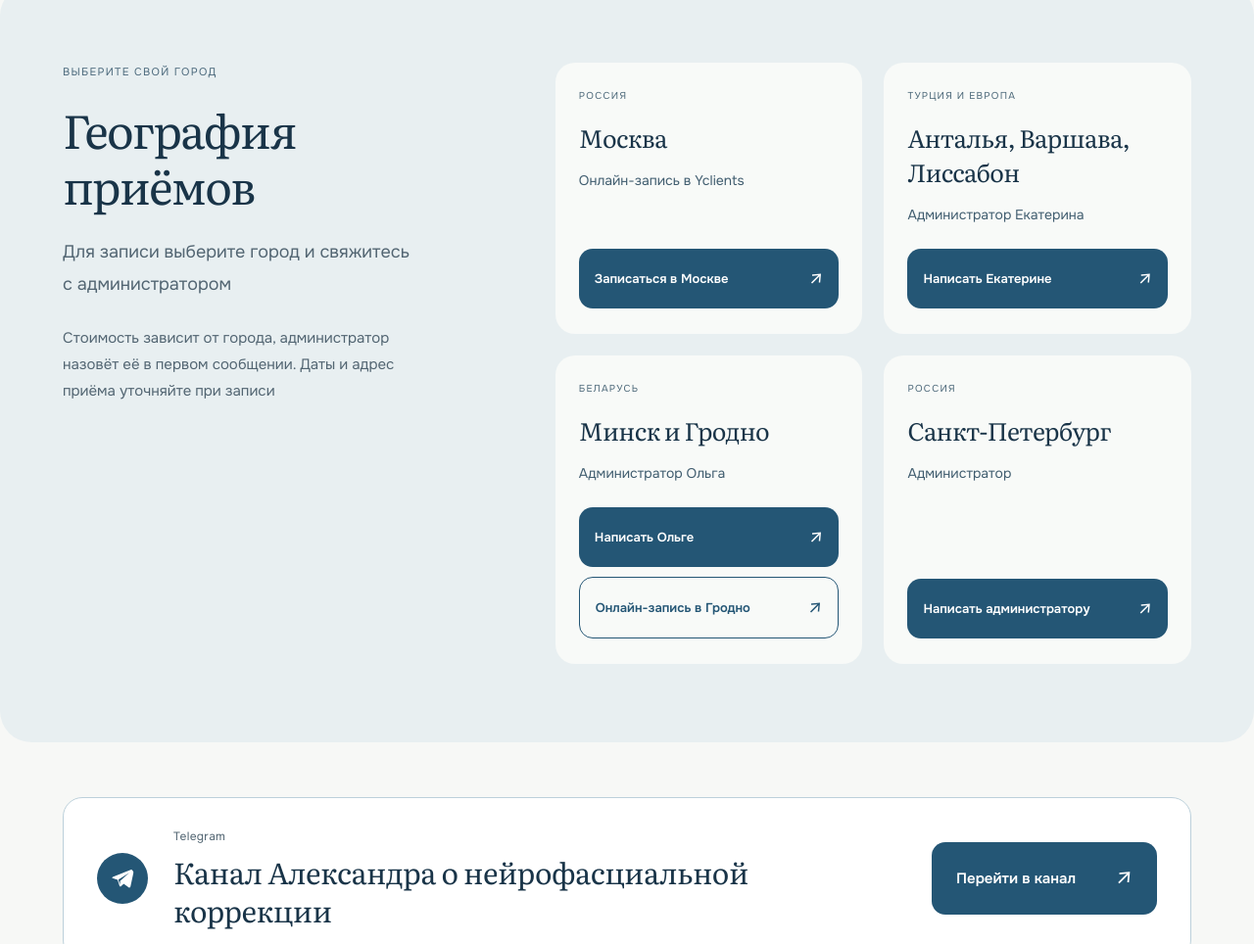
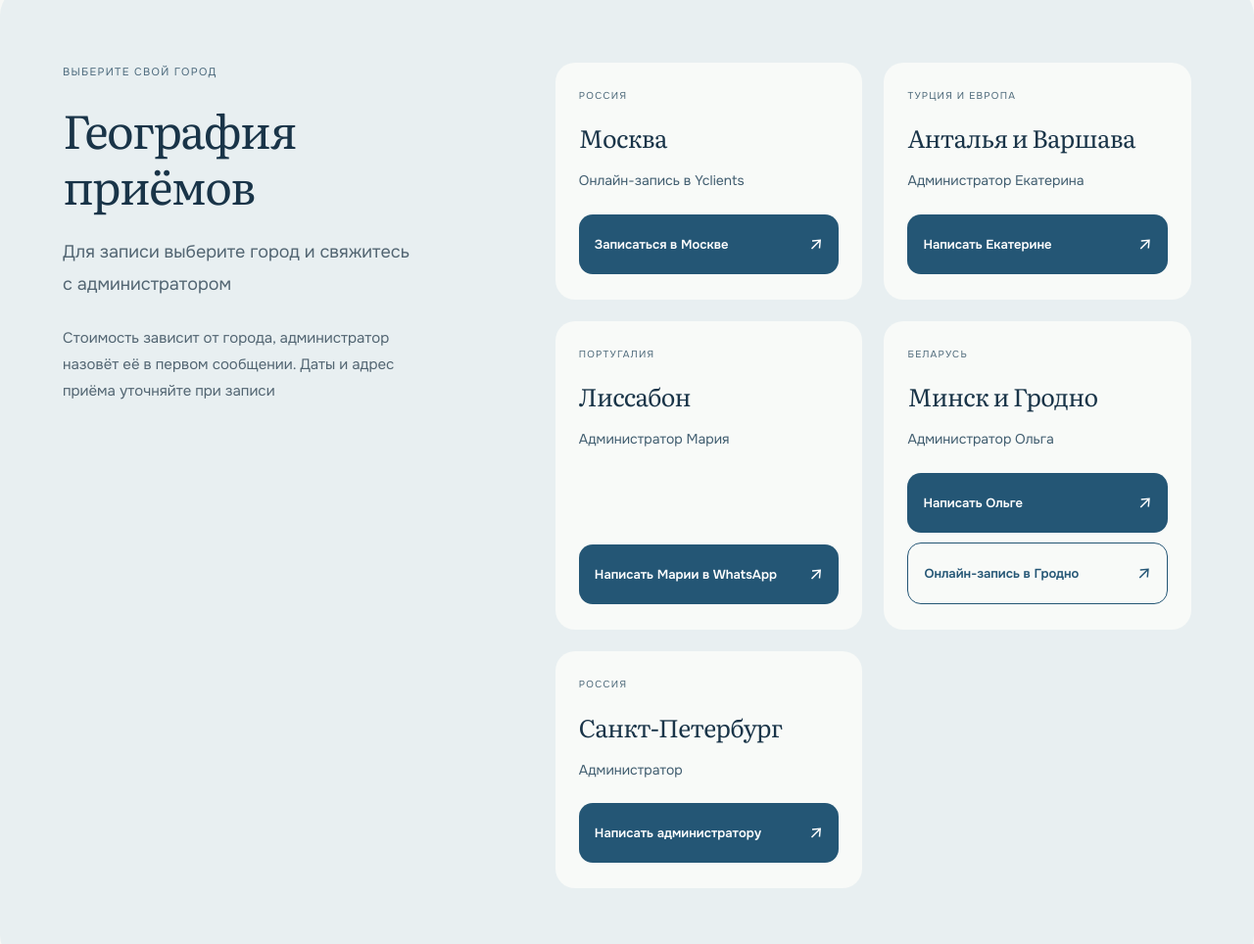
Before and after one commit to Sturza-Lab/nfc-metod-zemtsova-site, a plain HTML site: page index.html in a window 1280 px wide. Shown: the part 7399-8363 px from the top of the page at 98% size. Drawn offline with Linux system fonts and the light colour scheme.

Commit message:
Запись: отдельная карточка Португалии (Лиссабон) с WhatsApp
Co-Authored-By: Claude Sonnet 5.5 <noreply@anthropic.com>

```diff
--- a/index.html
+++ b/index.html
@@ -82,7 +82,8 @@ ym(113838619,'init',{ssr:true,clickmap:true,ecommerce:'dataLayer',referrer:docum
 <div class="booking-intro"><p class="booking-label">ВЫБЕРИТЕ СВОЙ ГОРОД</p><h2 id="booking-heading">География<br> приёмов</h2><p class="booking-lead">Для записи выберите город и свяжитесь с администратором</p><p class="geography-note">Стоимость зависит от города, администратор назовёт её в первом сообщении. Даты и адрес приёма уточняйте при записи</p></div>
 <div class="geography-cards">
 <article class="geo-card"><p class="geo-region">РОССИЯ</p><h3>Москва</h3><p class="geo-contact">Онлайн-запись в Yclients</p><a class="primary" href="https://n2027895.yclients.com">Записаться в Москве <span aria-hidden="true">↗</span></a></article>
-<article class="geo-card"><p class="geo-region">ТУРЦИЯ И ЕВРОПА</p><h3>Анталья, Варшава,<br> Лиссабон</h3><p class="geo-contact">Администратор Екатерина</p><a class="primary" href="https://t.me/romanovawriter">Написать Екатерине <span aria-hidden="true">↗</span></a></article>
+<article class="geo-card"><p class="geo-region">ТУРЦИЯ И ЕВРОПА</p><h3>Анталья и Варшава</h3><p class="geo-contact">Администратор Екатерина</p><a class="primary" href="https://t.me/romanovawriter">Написать Екатерине <span aria-hidden="true">↗</span></a></article>
+<article class="geo-card"><p class="geo-region">ПОРТУГАЛИЯ</p><h3>Лиссабон</h3><p class="geo-contact">Администратор Мария</p><a class="primary" href="https://wa.me/79313540320">Написать Марии в WhatsApp <span aria-hidden="true">↗</span></a></article>
 <article class="geo-card"><p class="geo-region">БЕЛАРУСЬ</p><h3>Минск и Гродно</h3><p class="geo-contact">Администратор Ольга</p><a class="primary" href="https://t.me/Guseva_olga1">Написать Ольге <span aria-hidden="true">↗</span></a><a class="primary primary-ghost" href="https://dikidi.net/1869165" target="_blank" rel="noopener">Онлайн-запись в Гродно <span aria-hidden="true">↗</span></a></article>
 <article class="geo-card"><p class="geo-region">РОССИЯ</p><h3>Санкт-Петербург</h3><p class="geo-contact">Администратор</p><a class="primary" href="https://t.me/Alexandr_Zemtsov">Написать администратору <span aria-hidden="true">↗</span></a></article>
 </div></section>
```
